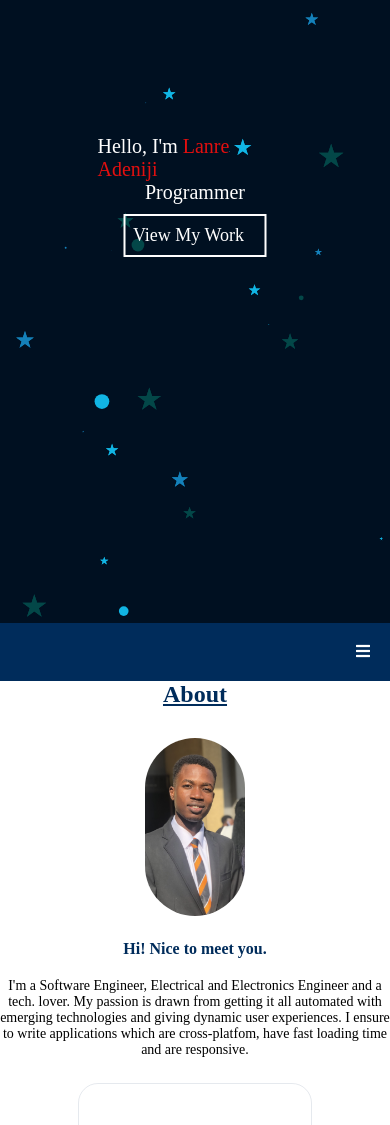
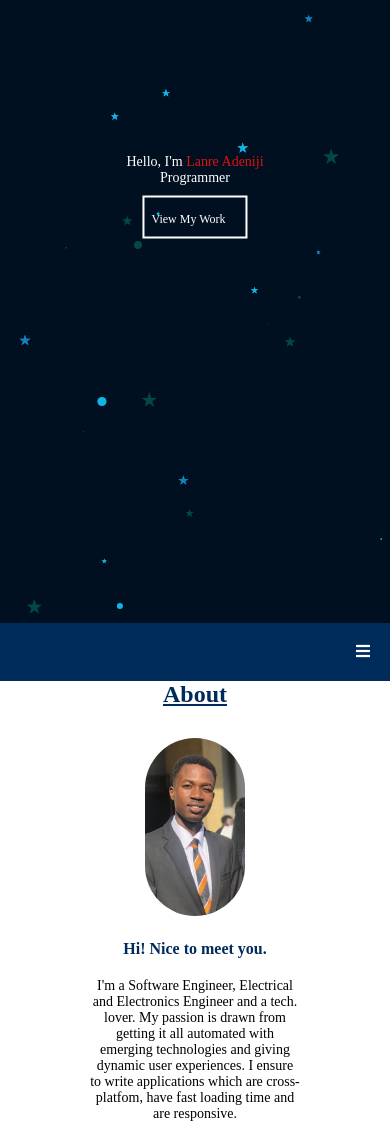
Before and after one commit to Larry-init/Larry-init.github.io, a plain HTML site: page index.html in a window 390 px wide. Shown: the part 221-1346 px from the top of the page. Drawn offline with nearby package versions, Linux system fonts and the light colour scheme.

Commit message:
new changes

```diff
--- a/css/style.css
+++ b/css/style.css
@@ -482,8 +482,10 @@ a.active {
         width: 100px;
     }
     .myWork {
-        font-size: 14;
         padding: 9px 0px 9px 7px;
+    }
+    .myWork span {
+        font-size: 12px;
     }
     .myWork i {
         display: none;
@@ -495,21 +497,24 @@ a.active {
         margin-bottom: 40px;
     }
     #contactForm input, #contactForm textarea{
-        width: 300px;
+        width: 100%;
+    }
+    .socialMedia, .number {
+        font-size: 16px;
     }
 }
 
 @media(max-width: 480px){
     .name {
-        font-size: 20px;
+        font-size: 14px;
     }
     .skills {
-        font-size: 20px;
-    }
-    .me {
-        width: 400px;
+        font-size: 14px;
     }
     #contactForm input, #contactForm textarea{
         width: 300px;
     }
+    .socialMedia, .number {
+        font-size: 14px;
+    }
 }
--- a/particles.json
+++ b/particles.json
@@ -10,7 +10,7 @@
             "type": ["circle", "star"]
         },
         "size": {
-            "value": 8,
+            "value": 5,
             "random": true
         },
         "line_linked": {
```
